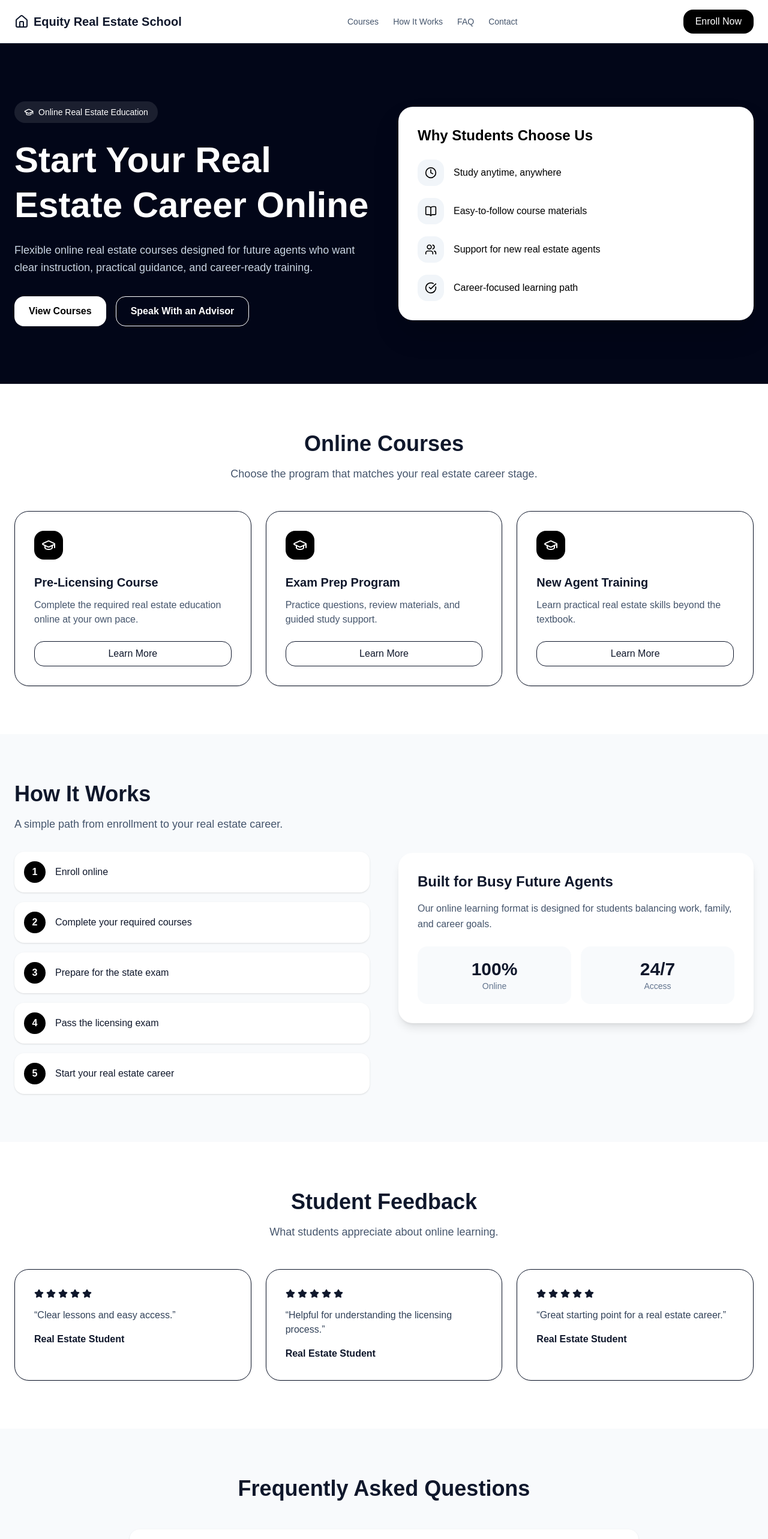
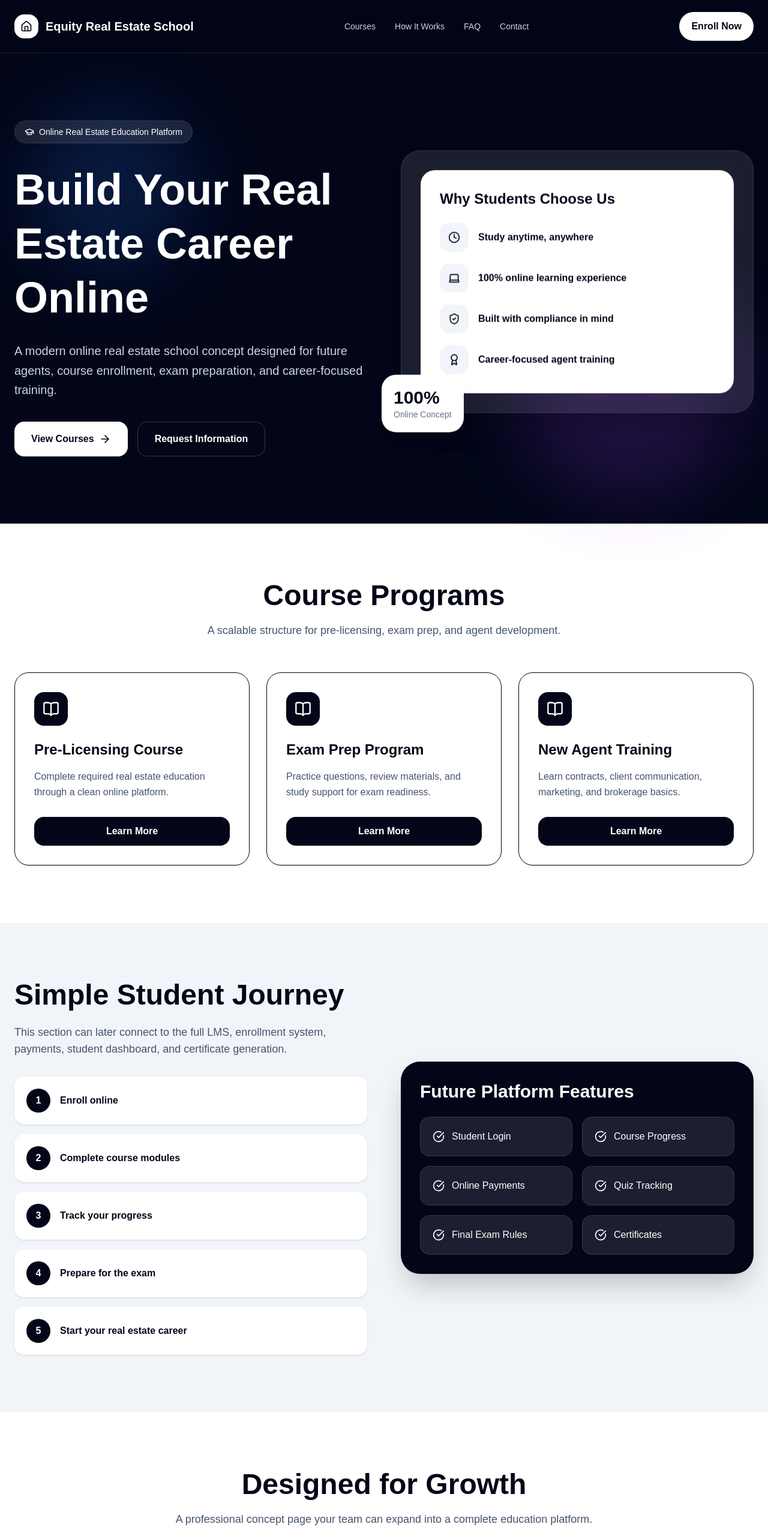
Before and after one commit to 213equity-lgtm/real-estate-school, a Next.js app: page / in a window 1280 px wide. Shown: the top 2566 px of the page at 60% size. Built offline with nearby package versions, Linux system fonts and the light colour scheme.

Commit message:
animated redesign

```diff
--- a/app/page.tsx
+++ b/app/page.tsx
@@ -1,354 +1,365 @@
 "use client";
 
 import React from "react";
-import { motion } from "framer-motion";
-import { GraduationCap, Home, Clock, CheckCircle, Users, Phone, Mail, BookOpen, Star } from "lucide-react";
+import {
+  Home,
+  GraduationCap,
+  BookOpen,
+  Clock,
+  ShieldCheck,
+  Users,
+  CheckCircle,
+  ArrowRight,
+  Star,
+  Phone,
+  Mail,
+  Laptop,
+  Award,
+} from "lucide-react";
 
 export default function HomePage() {
+  const benefits = [
+    { icon: Clock, label: "Study anytime, anywhere" },
+    { icon: Laptop, label: "100% online learning experience" },
+    { icon: ShieldCheck, label: "Built with compliance in mind" },
+    { icon: Award, label: "Career-focused agent training" },
+  ];
+
   const courses = [
     {
       title: "Pre-Licensing Course",
-      desc: "Complete the required real estate education online at your own pace.",
+      desc: "Complete required real estate education through a clean online platform.",
     },
     {
       title: "Exam Prep Program",
-      desc: "Practice questions, review materials, and guided study support.",
+      desc: "Practice questions, review materials, and study support for exam readiness.",
     },
     {
       title: "New Agent Training",
-      desc: "Learn practical real estate skills beyond the textbook.",
+      desc: "Learn contracts, client communication, marketing, and brokerage basics.",
     },
   ];
 
   const steps = [
     "Enroll online",
-    "Complete your required courses",
-    "Prepare for the state exam",
-    "Pass the licensing exam",
+    "Complete course modules",
+    "Track your progress",
+    "Prepare for the exam",
     "Start your real estate career",
   ];
 
   return (
-    <div className="min-h-screen bg-white text-slate-900">
-      {/* HEADER */}
-      <header className="sticky top-0 z-50 bg-white border-b">
-        <div className="max-w-7xl mx-auto px-6 py-4 flex items-center justify-between">
-          <div className="flex items-center gap-2 font-bold text-xl">
-            <Home className="w-6 h-6" />
+    <main className="min-h-screen bg-slate-950 text-white overflow-hidden">
+      <style jsx global>{`
+        @keyframes float {
+          0%, 100% { transform: translateY(0px); }
+          50% { transform: translateY(-18px); }
+        }
+        @keyframes glow {
+          0%, 100% { opacity: 0.45; }
+          50% { opacity: 0.9; }
+        }
+        .float-animation {
+          animation: float 5s ease-in-out infinite;
+        }
+        .glow-animation {
+          animation: glow 4s ease-in-out infinite;
+        }
+      `}</style>
+
+      <header className="sticky top-0 z-50 bg-slate-950/80 backdrop-blur-xl border-b border-white/10">
+        <div className="max-w-7xl mx-auto px-6 py-5 flex items-center justify-between">
+          <div className="flex items-center gap-3 font-bold text-xl">
+            <div className="w-10 h-10 rounded-2xl bg-white text-slate-950 flex items-center justify-center">
+              <Home className="w-5 h-5" />
+            </div>
             Equity Real Estate School
           </div>
 
-          <nav className="hidden md:flex gap-6 text-sm font-medium text-slate-600">
-            <a href="#courses">Courses</a>
-            <a href="#steps">How It Works</a>
-            <a href="#faq">FAQ</a>
-            <a href="#contact">Contact</a>
+          <nav className="hidden md:flex gap-8 text-sm text-slate-300">
+            <a href="#courses" className="hover:text-white">Courses</a>
+            <a href="#steps" className="hover:text-white">How It Works</a>
+            <a href="#faq" className="hover:text-white">FAQ</a>
+            <a href="#contact" className="hover:text-white">Contact</a>
           </nav>
 
-          <button className="bg-black text-white px-5 py-2 rounded-2xl">
+          <a
+            href="#contact"
+            className="bg-white text-slate-950 px-5 py-3 rounded-full font-semibold hover:scale-105 transition"
+          >
             Enroll Now
-          </button>
+          </a>
         </div>
       </header>
 
-      {/* HERO */}
-      <section className="bg-slate-950 text-white overflow-hidden">
-        <div className="max-w-7xl mx-auto px-6 py-24 grid md:grid-cols-2 gap-12 items-center">
-          <motion.div
-            initial={{ opacity: 0, y: 24 }}
-            animate={{ opacity: 1, y: 0 }}
-            transition={{ duration: 0.6 }}
-          >
-            <p className="inline-flex items-center gap-2 bg-white/10 px-4 py-2 rounded-full text-sm mb-6">
+      <section className="relative">
+        <div className="absolute top-20 left-10 w-72 h-72 bg-blue-500/20 blur-3xl rounded-full glow-animation" />
+        <div className="absolute bottom-10 right-10 w-96 h-96 bg-purple-500/20 blur-3xl rounded-full glow-animation" />
+
+        <div className="relative max-w-7xl mx-auto px-6 py-28 grid lg:grid-cols-2 gap-14 items-center">
+          <div>
+            <div className="inline-flex items-center gap-2 bg-white/10 border border-white/10 px-4 py-2 rounded-full text-sm mb-8">
               <GraduationCap className="w-4 h-4" />
-              Online Real Estate Education
-            </p>
+              Online Real Estate Education Platform
+            </div>
 
-            <h1 className="text-4xl md:text-6xl font-bold leading-tight mb-6">
-              Start Your Real Estate Career Online
+            <h1 className="text-5xl md:text-7xl font-bold leading-tight mb-7">
+              Build Your Real Estate Career Online
             </h1>
 
-            <p className="text-lg text-slate-300 mb-8 leading-relaxed">
-              Flexible online real estate courses designed for future agents
-              who want clear instruction, practical guidance, and career-ready
+            <p className="text-lg md:text-xl text-slate-300 leading-relaxed max-w-2xl mb-9">
+              A modern online real estate school concept designed for future
+              agents, course enrollment, exam preparation, and career-focused
               training.
             </p>
 
             <div className="flex flex-col sm:flex-row gap-4">
-              <button className="bg-white text-black px-6 py-3 rounded-2xl font-semibold">
-                View Courses
-              </button>
+              <a
+                href="#courses"
+                className="bg-white text-slate-950 px-7 py-4 rounded-2xl font-bold inline-flex items-center justify-center gap-2 hover:scale-105 transition"
+              >
+                View Courses <ArrowRight className="w-5 h-5" />
+              </a>
 
-              <button className="border border-white px-6 py-3 rounded-2xl font-semibold">
-                Speak With an Advisor
-              </button>
+              <a
+                href="#contact"
+                className="border border-white/20 px-7 py-4 rounded-2xl font-bold inline-flex items-center justify-center hover:bg-white/10 transition"
+              >
+                Request Information
+              </a>
             </div>
-          </motion.div>
+          </div>
 
-          <motion.div
-            initial={{ opacity: 0, scale: 0.95 }}
-            animate={{ opacity: 1, scale: 1 }}
-            transition={{ duration: 0.6 }}
-          >
-            <div className="bg-white text-black rounded-3xl shadow-2xl p-8">
+          <div className="relative float-animation">
+            <div className="bg-white/10 backdrop-blur-xl border border-white/10 rounded-[2rem] p-8 shadow-2xl">
+              <div className="bg-white text-slate-950 rounded-[1.5rem] p-8">
                 <h2 className="text-2xl font-bold mb-6">
                   Why Students Choose Us
                 </h2>
 
                 <div className="space-y-5">
-                {[
-  { icon: Clock, label: "Study anytime, anywhere" },
-  { icon: BookOpen, label: "Easy-to-follow course materials" },
-  { icon: Users, label: "Support for new real estate agents" },
-  { icon: CheckCircle, label: "Career-focused learning path" },
-].map((item, idx) => {
+                  {benefits.map((item, idx) => {
                     const Icon = item.icon;
-
                     return (
                       <div key={idx} className="flex items-center gap-4">
-      <div className="w-11 h-11 rounded-2xl bg-slate-100 flex items-center justify-center">
+                        <div className="w-12 h-12 rounded-2xl bg-slate-100 flex items-center justify-center">
                           <Icon className="w-5 h-5" />
                         </div>
-
-      <p className="font-medium">{item.label}</p>
+                        <p className="font-semibold">{item.label}</p>
                       </div>
                     );
                   })}
                 </div>
               </div>
-          </motion.div>
+            </div>
+
+            <div className="absolute -bottom-8 -left-8 bg-white text-slate-950 rounded-3xl p-5 shadow-xl hidden md:block">
+              <p className="text-3xl font-bold">100%</p>
+              <p className="text-sm text-slate-500">Online Concept</p>
+            </div>
+          </div>
         </div>
       </section>
 
-      {/* COURSES */}
-      <section id="courses" className="max-w-7xl mx-auto px-6 py-20">
-        <div className="text-center max-w-3xl mx-auto mb-12">
-          <h2 className="text-4xl font-bold mb-4">Online Courses</h2>
-
+      <section id="courses" className="bg-white text-slate-950 py-24">
+        <div className="max-w-7xl mx-auto px-6">
+          <div className="text-center max-w-3xl mx-auto mb-14">
+            <h2 className="text-4xl md:text-5xl font-bold mb-5">
+              Course Programs
+            </h2>
             <p className="text-slate-600 text-lg">
-            Choose the program that matches your real estate career stage.
+              A scalable structure for pre-licensing, exam prep, and agent
+              development.
             </p>
           </div>
 
-        <div className="grid md:grid-cols-3 gap-6">
+          <div className="grid md:grid-cols-3 gap-7">
             {courses.map((course, idx) => (
               <div
                 key={idx}
-              className="border rounded-3xl p-8 shadow-sm hover:shadow-lg transition"
+                className="group border rounded-3xl p-8 shadow-sm hover:shadow-2xl hover:-translate-y-2 transition duration-300"
               >
-              <div className="w-12 h-12 rounded-2xl bg-black text-white flex items-center justify-center mb-6">
-                <GraduationCap className="w-6 h-6" />
+                <div className="w-14 h-14 rounded-2xl bg-slate-950 text-white flex items-center justify-center mb-6 group-hover:scale-110 transition">
+                  <BookOpen className="w-7 h-7" />
                 </div>
 
-              <h3 className="text-xl font-bold mb-3">{course.title}</h3>
+                <h3 className="text-2xl font-bold mb-4">{course.title}</h3>
+                <p className="text-slate-600 mb-7 leading-relaxed">
+                  {course.desc}
+                </p>
 
-              <p className="text-slate-600 mb-6">{course.desc}</p>
-
-              <button className="border px-5 py-2 rounded-2xl w-full">
+                <button className="w-full bg-slate-950 text-white rounded-2xl py-3 font-semibold hover:bg-slate-800 transition">
                   Learn More
                 </button>
               </div>
             ))}
           </div>
+        </div>
       </section>
 
-      {/* HOW IT WORKS */}
-      <section id="steps" className="bg-slate-50 py-20">
-        <div className="max-w-7xl mx-auto px-6">
-          <div className="grid md:grid-cols-2 gap-12 items-center">
+      <section id="steps" className="py-24 bg-slate-100 text-slate-950">
+        <div className="max-w-7xl mx-auto px-6 grid lg:grid-cols-2 gap-14 items-center">
           <div>
-              <h2 className="text-4xl font-bold mb-4">How It Works</h2>
-
+            <h2 className="text-4xl md:text-5xl font-bold mb-6">
+              Simple Student Journey
+            </h2>
             <p className="text-slate-600 text-lg mb-8">
-                A simple path from enrollment to your real estate career.
+              This section can later connect to the full LMS, enrollment system,
+              payments, student dashboard, and certificate generation.
             </p>
 
             <div className="space-y-4">
               {steps.map((step, idx) => (
                 <div
                   key={idx}
-                    className="flex items-center gap-4 bg-white rounded-2xl p-4 shadow-sm"
+                  className="bg-white rounded-2xl p-5 flex items-center gap-4 shadow-sm hover:translate-x-2 transition"
                 >
-                    <div className="w-9 h-9 rounded-full bg-black text-white flex items-center justify-center font-bold">
+                  <div className="w-10 h-10 bg-slate-950 text-white rounded-full flex items-center justify-center font-bold">
                     {idx + 1}
                   </div>
-
-                    <p className="font-medium">{step}</p>
+                  <p className="font-semibold">{step}</p>
                 </div>
               ))}
             </div>
           </div>
 
-            <div className="bg-white rounded-3xl shadow-lg p-8">
-              <h3 className="text-2xl font-bold mb-4">
-                Built for Busy Future Agents
+          <div className="bg-slate-950 text-white rounded-[2rem] p-8 shadow-2xl">
+            <h3 className="text-3xl font-bold mb-6">
+              Future Platform Features
             </h3>
 
-              <p className="text-slate-600 mb-6 leading-relaxed">
-                Our online learning format is designed for students balancing
-                work, family, and career goals.
+            <div className="grid sm:grid-cols-2 gap-4">
+              {[
+                "Student Login",
+                "Course Progress",
+                "Online Payments",
+                "Quiz Tracking",
+                "Final Exam Rules",
+                "Certificates",
+              ].map((item, idx) => (
+                <div
+                  key={idx}
+                  className="bg-white/10 border border-white/10 rounded-2xl p-5 flex items-center gap-3"
+                >
+                  <CheckCircle className="w-5 h-5" />
+                  <span>{item}</span>
+                </div>
+              ))}
+            </div>
+          </div>
+        </div>
+      </section>
+
+      <section className="bg-white text-slate-950 py-24">
+        <div className="max-w-7xl mx-auto px-6">
+          <div className="text-center mb-14">
+            <h2 className="text-4xl md:text-5xl font-bold mb-5">
+              Designed for Growth
+            </h2>
+            <p className="text-slate-600 text-lg">
+              A professional concept page your team can expand into a complete
+              education platform.
+            </p>
+          </div>
+
+          <div className="grid md:grid-cols-3 gap-7">
+            {[
+              "Modern branding for real estate education.",
+              "Clear course positioning and enrollment CTA.",
+              "Expandable structure for LMS and compliance.",
+            ].map((quote, idx) => (
+              <div key={idx} className="rounded-3xl border p-8 shadow-sm">
+                <div className="flex gap-1 mb-5">
+                  {[...Array(5)].map((_, i) => (
+                    <Star key={i} className="w-4 h-4 fill-current" />
+                  ))}
+                </div>
+                <p className="text-slate-700 leading-relaxed">“{quote}”</p>
+              </div>
+            ))}
+          </div>
+        </div>
+      </section>
+
+      <section id="faq" className="bg-slate-950 py-24">
+        <div className="max-w-4xl mx-auto px-6">
+          <h2 className="text-4xl md:text-5xl font-bold text-center mb-12">
+            Frequently Asked Questions
+          </h2>
+
+          <div className="space-y-5">
+            {[
+              [
+                "Is this a full LMS already?",
+                "Not yet. This is currently a front-end landing page prototype. The backend, student login, payments, database, and LMS functions can be added next.",
+              ],
+              [
+                "Can this become a real online school platform?",
+                "Yes. The design can be expanded into a complete LMS with enrollment, quizzes, progress tracking, and certificates.",
+              ],
+              [
+                "Is the website live?",
+                "Yes. The landing page can be deployed publicly through Vercel and shared by URL.",
+              ],
+            ].map(([question, answer], idx) => (
+              <div
+                key={idx}
+                className="bg-white/10 border border-white/10 rounded-3xl p-7"
+              >
+                <h3 className="text-xl font-bold mb-3">{question}</h3>
+                <p className="text-slate-300 leading-relaxed">{answer}</p>
+              </div>
+            ))}
+          </div>
+        </div>
+      </section>
+
+      <section id="contact" className="bg-white text-slate-950 py-24">
+        <div className="max-w-7xl mx-auto px-6">
+          <div className="bg-slate-950 text-white rounded-[2rem] p-8 md:p-14 grid lg:grid-cols-2 gap-12 items-center">
+            <div>
+              <h2 className="text-4xl md:text-5xl font-bold mb-6">
+                Ready to Build the Full Platform?
+              </h2>
+              <p className="text-slate-300 text-lg leading-relaxed mb-8">
+                This landing page can be the first step toward a full online
+                real estate school with student accounts, LMS, payments, course
+                tracking, and compliance workflows.
               </p>
 
-              <div className="grid grid-cols-2 gap-4">
-                <div className="bg-slate-50 rounded-2xl p-5 text-center">
-                  <p className="text-3xl font-bold">100%</p>
-                  <p className="text-sm text-slate-500">Online</p>
+              <div className="space-y-4 text-slate-300">
+                <p className="flex items-center gap-3">
+                  <Phone className="w-5 h-5" /> (000) 000-0000
+                </p>
+                <p className="flex items-center gap-3">
+                  <Mail className="w-5 h-5" /> info@yourrealestateschool.com
+                </p>
+              </div>
             </div>
 
-                <div className="bg-slate-50 rounded-2xl p-5 text-center">
-                  <p className="text-3xl font-bold">24/7</p>
-                  <p className="text-sm text-slate-500">Access</p>
-                </div>
+            <div className="bg-white rounded-3xl p-8 text-slate-950">
+              <h3 className="text-2xl font-bold mb-6">Request Information</h3>
+
+              <div className="space-y-4">
+                <input className="w-full rounded-2xl border px-4 py-3" placeholder="Full Name" />
+                <input className="w-full rounded-2xl border px-4 py-3" placeholder="Email Address" />
+                <input className="w-full rounded-2xl border px-4 py-3" placeholder="Phone Number" />
+                <textarea className="w-full rounded-2xl border px-4 py-3 min-h-[120px]" placeholder="Message" />
+                <button className="w-full bg-slate-950 text-white py-3 rounded-2xl font-bold hover:bg-slate-800 transition">
+                  Submit Inquiry
+                </button>
               </div>
             </div>
           </div>
         </div>
       </section>
 
-      {/* TESTIMONIALS */}
-      <section className="max-w-7xl mx-auto px-6 py-20">
-        <div className="text-center mb-12">
-          <h2 className="text-4xl font-bold mb-4">Student Feedback</h2>
-
-          <p className="text-slate-600 text-lg">
-            What students appreciate about online learning.
-          </p>
-        </div>
-
-        <div className="grid md:grid-cols-3 gap-6">
-          {[
-            "Clear lessons and easy access.",
-            "Helpful for understanding the licensing process.",
-            "Great starting point for a real estate career.",
-          ].map((quote, idx) => (
-            <div
-              key={idx}
-              className="border rounded-3xl p-8 shadow-sm"
-            >
-              <div className="flex gap-1 mb-4">
-                {[...Array(5)].map((_, i) => (
-                  <Star key={i} className="w-4 h-4 fill-current" />
-                ))}
-              </div>
-
-              <p className="text-slate-700 mb-4">“{quote}”</p>
-
-              <p className="font-semibold">Real Estate Student</p>
-            </div>
-          ))}
-        </div>
-      </section>
-
-      {/* FAQ */}
-      <section id="faq" className="bg-slate-50 py-20">
-        <div className="max-w-4xl mx-auto px-6">
-          <h2 className="text-4xl font-bold text-center mb-12">
-            Frequently Asked Questions
-          </h2>
-
-          <div className="space-y-4">
-            {[
-              [
-                "Is the course fully online?",
-                "Yes. The course is designed for online learning.",
-              ],
-              [
-                "Who is this for?",
-                "Future real estate agents and new agents.",
-              ],
-              [
-                "Do you help after licensing?",
-                "Yes. We offer new agent training and guidance.",
-              ],
-              [
-                "How do I enroll?",
-                "Use the contact form and our team will follow up.",
-              ],
-            ].map(([q, a], idx) => (
-              <div
-                key={idx}
-                className="bg-white rounded-2xl p-6 shadow-sm"
-              >
-                <h3 className="font-bold mb-2">{q}</h3>
-
-                <p className="text-slate-600">{a}</p>
-              </div>
-            ))}
-          </div>
-        </div>
-      </section>
-
-      {/* CONTACT */}
-      <section id="contact" className="max-w-7xl mx-auto px-6 py-20">
-        <div className="bg-slate-950 text-white rounded-3xl p-8 md:p-14 grid md:grid-cols-2 gap-10 items-center">
-          <div>
-            <h2 className="text-4xl font-bold mb-4">
-              Ready to Start?
-            </h2>
-
-            <p className="text-slate-300 text-lg mb-8">
-              Contact us today to learn more about online enrollment and
-              course options.
-            </p>
-
-            <div className="space-y-3 text-slate-300">
-              <p className="flex items-center gap-3">
-                <Phone className="w-5 h-5" />
-                (000) 000-0000
-              </p>
-
-              <p className="flex items-center gap-3">
-                <Mail className="w-5 h-5" />
-                info@yourrealestateschool.com
-              </p>
-            </div>
-          </div>
-
-          <div className="bg-white rounded-3xl p-8 text-black">
-            <h3 className="text-2xl font-bold mb-6">
-              Request Information
-            </h3>
-
-            <div className="space-y-4">
-              <input
-                className="w-full rounded-2xl border px-4 py-3"
-                placeholder="Full Name"
-              />
-
-              <input
-                className="w-full rounded-2xl border px-4 py-3"
-                placeholder="Email Address"
-              />
-
-              <input
-                className="w-full rounded-2xl border px-4 py-3"
-                placeholder="Phone Number"
-              />
-
-              <textarea
-                className="w-full rounded-2xl border px-4 py-3 min-h-[110px]"
-                placeholder="Tell us what course you are interested in"
-              />
-
-              <button className="bg-black text-white px-5 py-3 rounded-2xl w-full">
-                Submit Inquiry
-              </button>
-            </div>
-          </div>
-        </div>
-      </section>
-
-      {/* FOOTER */}
-      <footer className="border-t py-8">
-        <div className="max-w-7xl mx-auto px-6 flex flex-col md:flex-row justify-between gap-4 text-sm text-slate-500">
+      <footer className="border-t border-white/10 py-8">
+        <div className="max-w-7xl mx-auto px-6 flex flex-col md:flex-row justify-between gap-4 text-sm text-slate-400">
           <p>© 2026 Equity Real Estate School. All rights reserved.</p>
-
-          <p>
-            Licensing requirements vary by state. Verify your state
-            requirements.
-          </p>
+          <p>This is a front-end landing page prototype.</p>
         </div>
       </footer>
-    </div>
+    </main>
   );
 }
```
Lines whose indentation alone changed are shown as unchanged.
